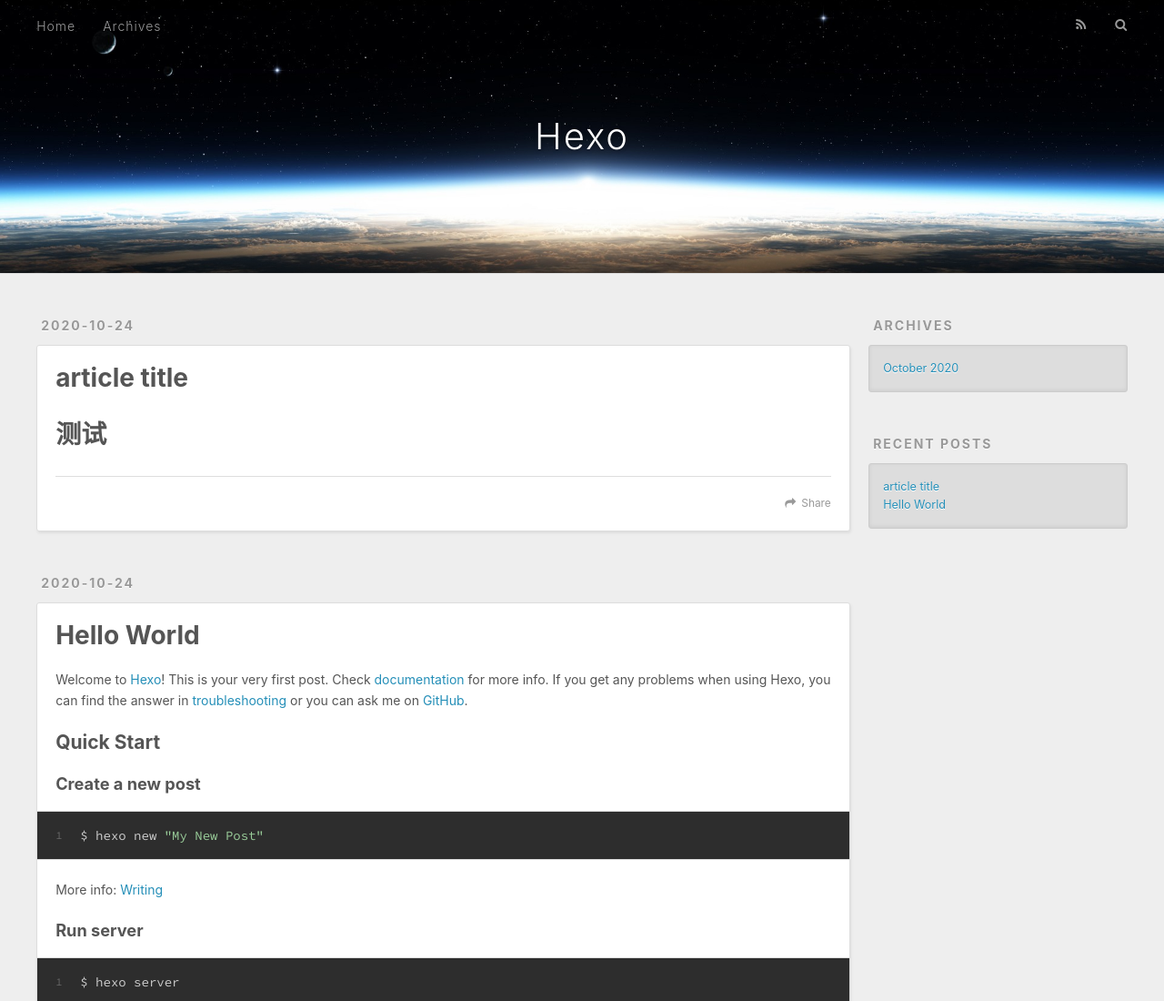
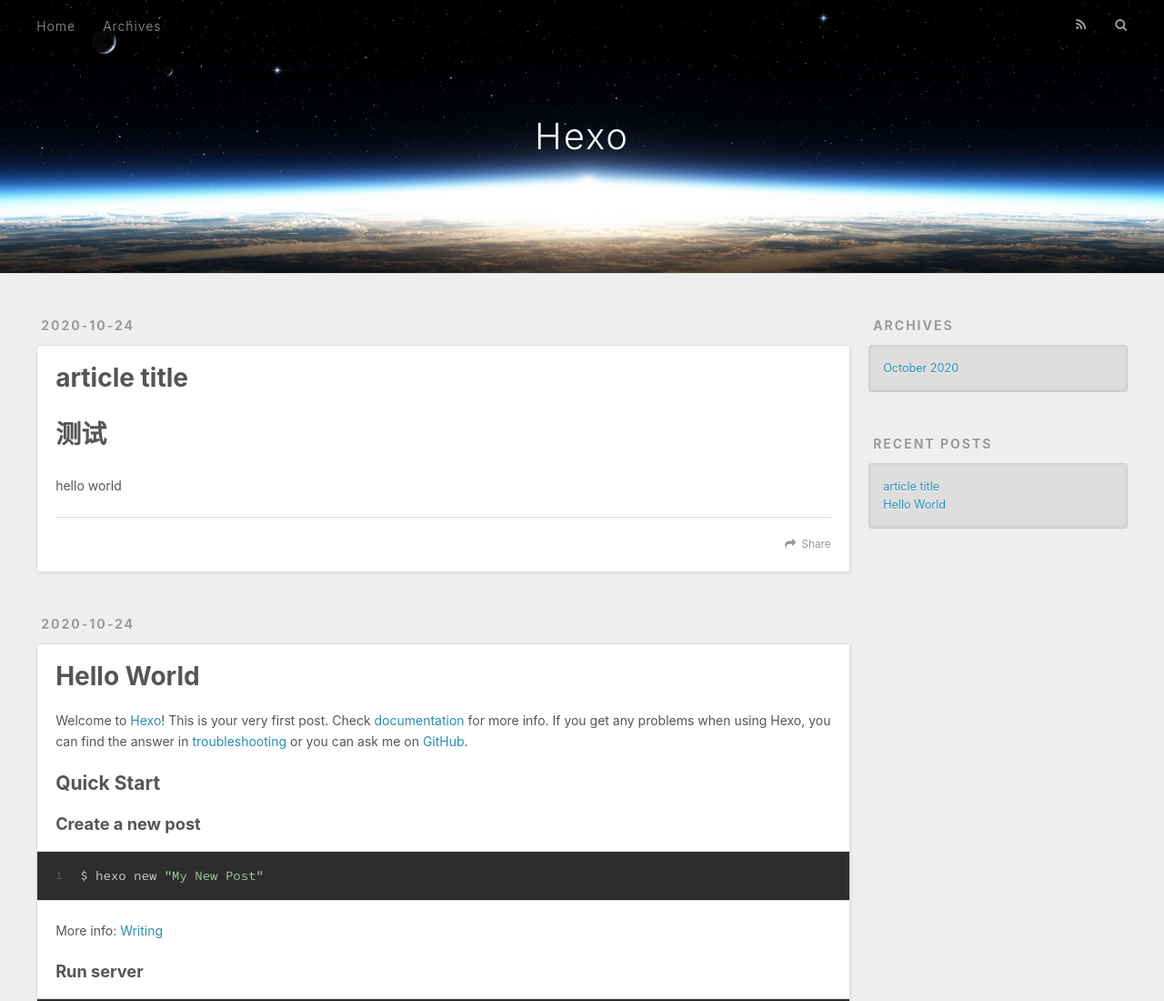
Before and after one commit to lsh20/lsh20.github.io, a plain HTML site: page index.html in a window 1280 px wide. Shown: the top 1100 px of the page at 91% size. Drawn offline with nearby package versions, Linux system fonts and the light colour scheme.

Commit message:
Site updated: 2020-10-25 00:02:00

```diff
--- a/index.html
+++ b/index.html
@@ -86,7 +86,8 @@
 
     <div class="article-entry" itemprop="articleBody">
 
-        <h1 id="测试"><a href="#测试" class="headerlink" title="测试"></a>测试</h1>
+        <h1 id="测试"><a href="#测试" class="headerlink" title="测试"></a>测试</h1><p>hello world</p>
+
 
     </div>
     <footer class="article-footer">
```
Also changed, not shown: 2020/10/24/article-title/index.html (+5 -4 lines).
